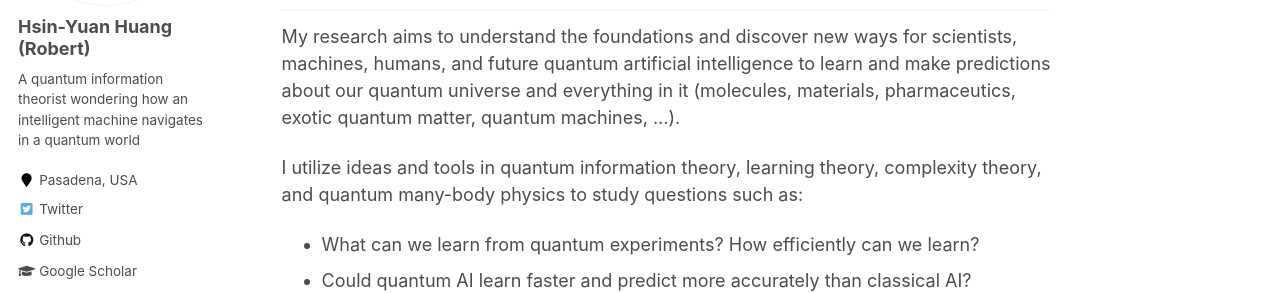
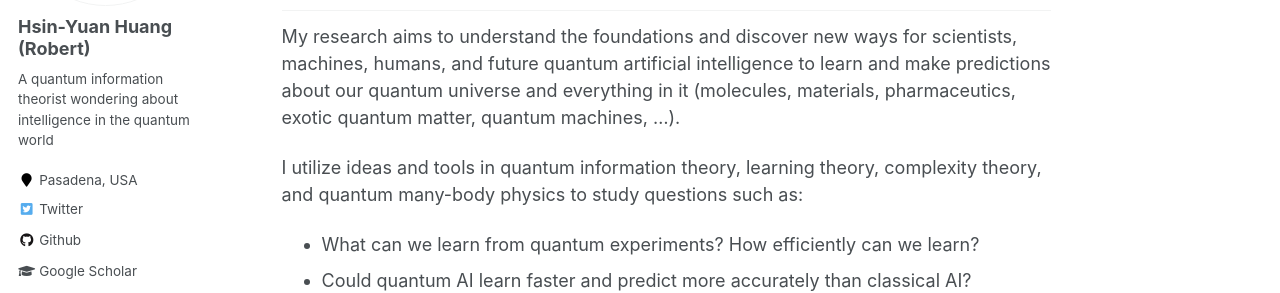
Before and after one commit to hsinyuan-huang/hsinyuan-huang.github.io, a Jekyll site: the page built from _pages/about.md, in a window 1280 px wide. Shown: the part 287-580 px from the top of the page. Built offline with Jekyll 4.4.1, drawn with Linux system fonts in a browser that asks for light colours; emoji names are drawn with the system emoji font; formulas are drawn with MathJax 3.

Commit message:
Update _config.yml

```diff
--- a/_config.yml
+++ b/_config.yml
@@ -82,7 +82,7 @@ analytics:
 author:
   name             : "Hsin-Yuan Huang (Robert)"
   avatar           : "me-3.jpg"
-  bio              : "A quantum information theorist wondering how an intelligent machine navigates in a quantum world"
+  bio              : "A quantum information theorist wondering about intelligence in the quantum world"
   location         : "Pasadena, USA"
   employer         :
   pubmed           : #"https://www.ncbi.nlm.nih.gov/pubmed/?term=john+snow"
```
